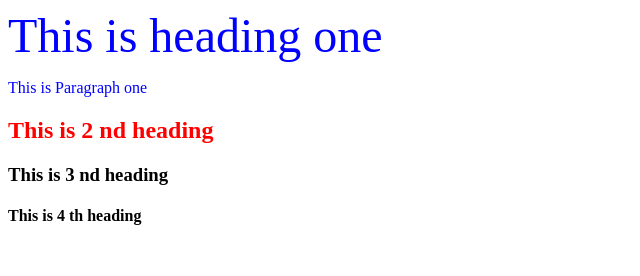
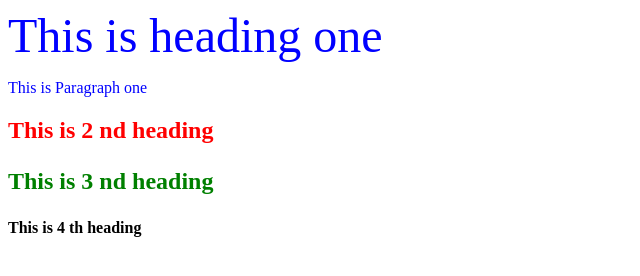
Before and after one commit to Website-developer-ops/NewSshRepo, a plain HTML site: page index.html in a window 1280 px wide. Shown: the whole page, without its empty margins (0-640 px from the left). Drawn offline with Linux system fonts and the light colour scheme.

Commit message:
Added green style in index.html

```diff
--- a/index.html
+++ b/index.html
@@ -5,6 +5,7 @@
 		<Style>
 			h{color: blue; font-size: 300%}
 			h2{color: red; font-size: 150%}
+			h3{color: green; font-size: 150%}
 			p{color: blue}
 		</Style>
 	</head>
```
